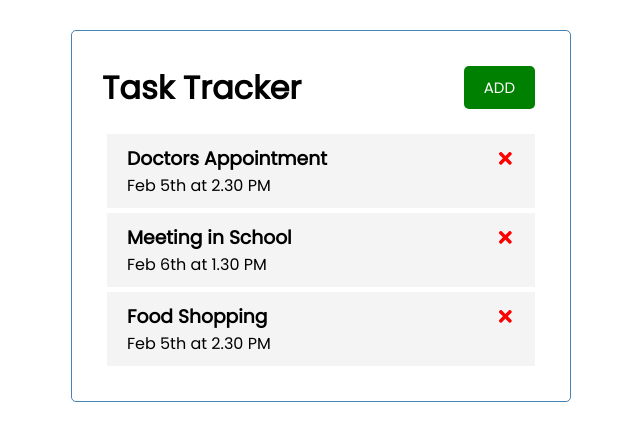
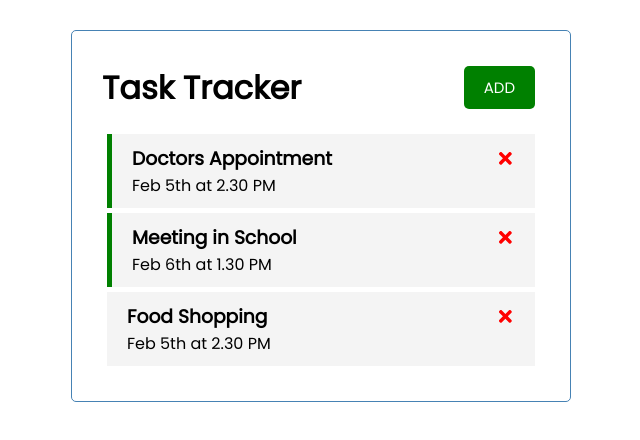
Before and after one commit to Adonis2115/Learning-React, a React (Create React App) app: page / in a window 1280 px wide. Shown: the top 440 px of the page, without its empty margins (319-959 px from the left). Built offline with nearby package versions, Linux system fonts and the light colour scheme.

Commit message:
Update State

```diff
--- a/src/App.js
+++ b/src/App.js
@@ -24,15 +24,25 @@
     },
   ])
 
-// Delete Task
+  // Delete Task
   const deleteTask = (id) => {
     setTasks(tasks.filter((task) => task.id !== id))
+  }
+
+  // Toggle Reminder
+  const toggleReminder = (id) => {
+    setTasks(tasks.map((task) => task.id === id ? {...task, reminder: !task.reminder} : task))
   }
 
   return (
     <div className="container">
       <Header/>
-      {tasks.length > 0 ? <Tasks tasks={tasks} onDelete = {deleteTask} /> : 'No Tasks To Show'}
+      {tasks.length > 0 ? (
+      <Tasks tasks={tasks} onDelete =
+      {deleteTask} onToggle={toggleReminder}/>
+      ): (
+        'No Tasks To Show'
+      )}
     </div>
   )
 }
--- a/src/components/Task.js
+++ b/src/components/Task.js
@@ -1,7 +1,7 @@
 import {FaTimes} from 'react-icons/fa'
-const Task = ({task, onDelete}) => {
+const Task = ({task, onDelete, onToggle}) => {
     return (
-        <div className='task'>
+        <div className={`task ${task.reminder ? 'reminder' : ''}`} onDoubleClick={() => onToggle(task.id)}>
             <h3>{task.text} <FaTimes style={{
                 color: 'red', cursor: 'pointer'
             }}
--- a/src/components/Tasks.js
+++ b/src/components/Tasks.js
@@ -1,10 +1,10 @@
 import Task from './Task'
 
-const Tasks = ({tasks, onDelete}) => {
+const Tasks = ({tasks, onDelete, onToggle}) => {
     return (
         <>
             {tasks.map((task) => (
-                <Task key={task.id} task={task} onDelete={onDelete}/>
+                <Task key={task.id} task={task} onDelete={onDelete} onToggle={onToggle}/>
             ))}
         </>
     )
```
